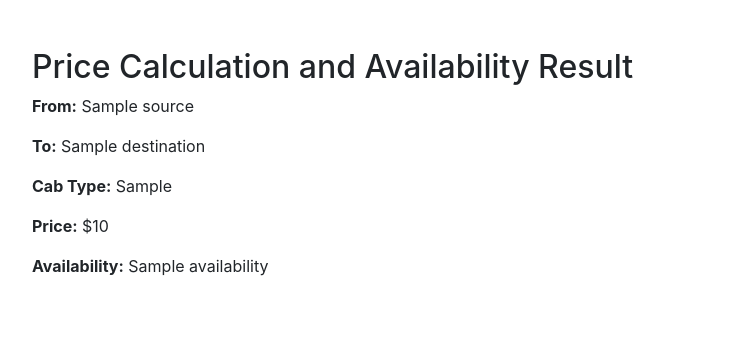
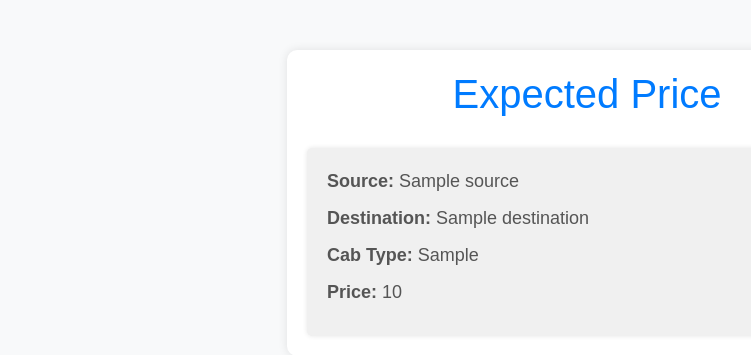
Before and after one commit to PrachiVarshney/Major_Project, a Python web app: template templates/result.html in a window 1280 px wide. Shown: the top 355 px of the page, without its empty margins (53-804 px from the left). Run offline with Jinja, Linux system fonts and the light colour scheme; the template is opened without the code that fills it: most values are stand-ins (such as "Sample title", 1, 10 or a date in 2020); some libraries are stand-ins or nearby versions.

Commit message:
Add files via upload

```diff
--- a/templates/result.html
+++ b/templates/result.html
@@ -5,15 +5,65 @@
     <meta name="viewport" content="width=device-width, initial-scale=1.0">
     <title>Result</title>
     <link rel="stylesheet" href="https://stackpath.bootstrapcdn.com/bootstrap/4.5.2/css/bootstrap.min.css">
+    <style>
+        body {
+            font-family: Arial, sans-serif;
+            background-color: #f8f9fa;
+            color: #333;
+        }
+
+        .container {
+            max-width: 600px;
+            margin: 0 auto;
+            padding: 20px;
+            background-color: #fff;
+            border-radius: 10px;
+            box-shadow: 0 0 10px rgba(0, 0, 0, 0.1);
+            margin-top: 50px;
+        }
+
+        h1 {
+            text-align: center;
+            color: #007bff;
+        }
+
+        #result-container {
+            margin-top: 30px;
+            padding: 20px;
+            background-color: #f0f0f0;
+            border-radius: 5px;
+            box-shadow: 0 0 5px rgba(0, 0, 0, 0.1);
+        }
+
+        p {
+            font-size: 18px;
+            margin-bottom: 10px;
+            color: #555;
+        }
+    </style>
 </head>
 <body>
-    <div class="container mt-5">
-        <h2>Price Calculation and Availability Result</h2>
-        <p><strong>From:</strong> {{ source }}</p>
-        <p><strong>To:</strong> {{ destination }}</p>
-        <p><strong>Cab Type:</strong> {{ cab_type }}</p>
-        <p><strong>Price:</strong> ${{ price }}</p>
-        <p><strong>Availability:</strong> {{ availability }}</p>
+    <div class="container">
+        <h1>Expected Price</h1>
+        <div id="result-container">
+            <p><strong>Source:</strong> {{ source }}</p>
+            <p><strong>Destination:</strong> {{ destination }}</p>
+            <p><strong>Cab Type:</strong> {{ cab_type }}</p>
+            <p><strong>Price:</strong> {{ price }}</p>
+        </div>
     </div>
+
+    <script>
+        // Function to add a CSS class to the result container after submitting the form
+        function showResult() {
+            var resultContainer = document.getElementById('result-container');
+            resultContainer.style.display = 'block'; // Show the result container
+        }
+
+        // Call the function when the page loads
+        window.onload = function() {
+            showResult();
+        };
+    </script>
 </body>
 </html>
```
